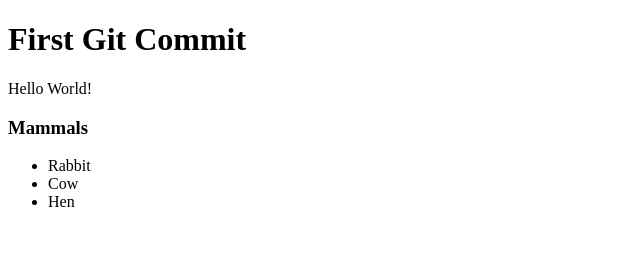
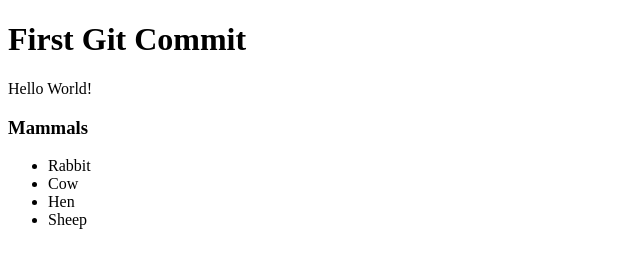
Before and after one commit to vicky-magiri/HTMLTutorial, a plain HTML site: page index.html in a window 1280 px wide. Shown: the full height of the page, 0-640 px from the left. Drawn offline with Linux system fonts and the light colour scheme.

Commit message:
added <li> with sheep

```diff
--- a/index.html
+++ b/index.html
@@ -16,6 +16,7 @@
         <li>Rabbit</li>
         <li>Cow</li>
         <li>Hen</li>
+        <li>Sheep</li>
     </ul>
     </main>
 </body>
```
